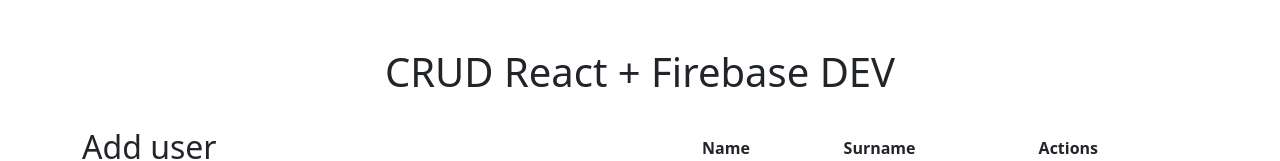
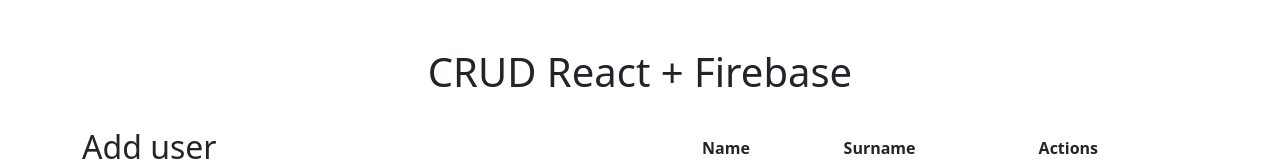
Before and after one commit to mdicampli/React-Firebase-CRUD, a React (Vite) app: page / in a window 1280 px wide. Shown: the top 161 px of the page. Built offline with nearby package versions, Linux system fonts and the light colour scheme; no server answers.

Commit message:
removed DEV title

```diff
--- a/src/App.tsx
+++ b/src/App.tsx
@@ -90,7 +90,7 @@
 
 	return (
 		<div className="container d-flex flex-column py-5 gap-4 main-container">
-			<h1 className="text-center">CRUD React + Firebase DEV</h1>
+			<h1 className="text-center">CRUD React + Firebase</h1>
 			<div className="row gap-5">
 				<div className="col pe-md-5">
 					<h2 className="mb-4">{currentUser.id ? "Edit" : "Add"} user</h2>
```
